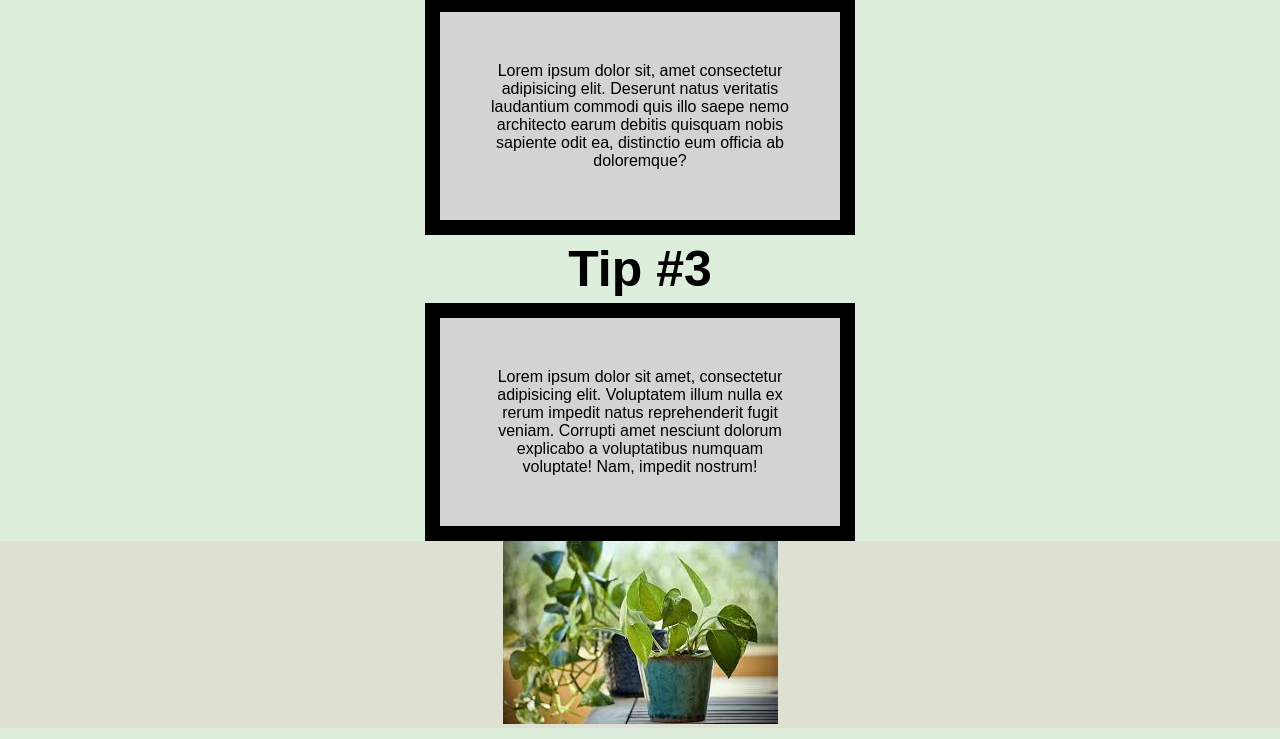
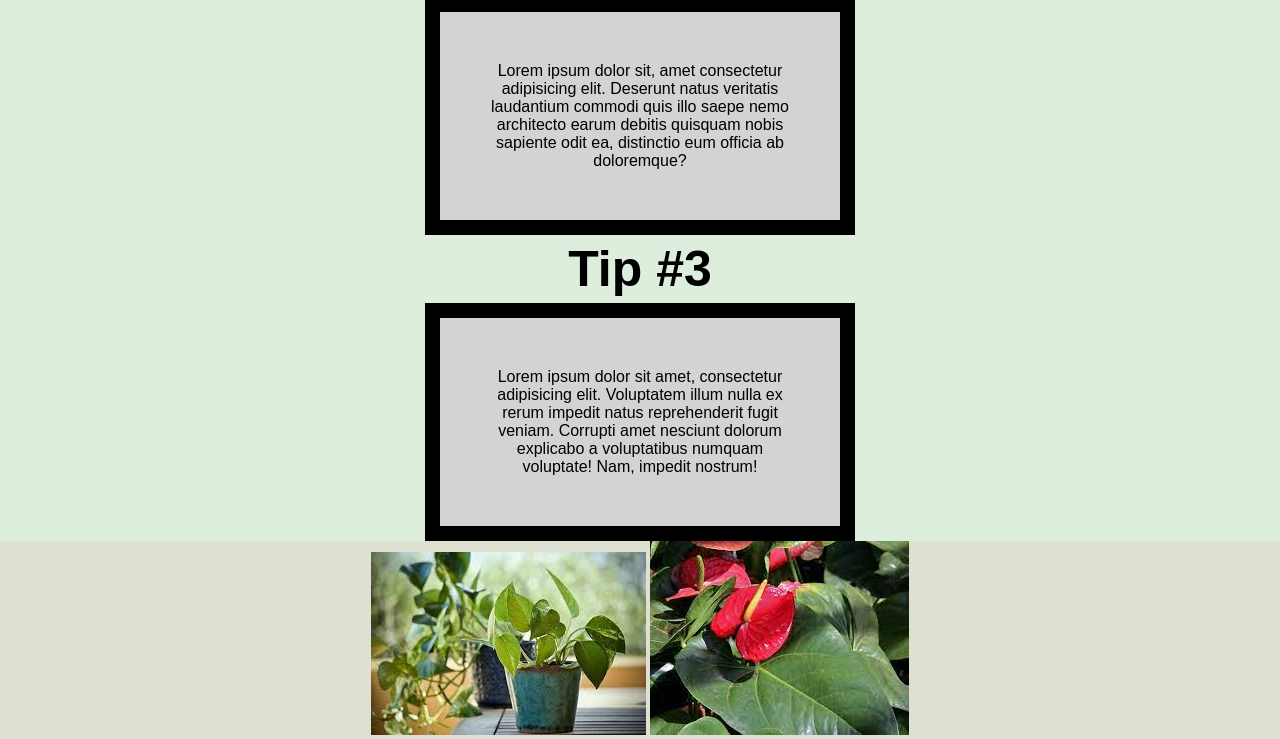
Before and after one commit to ginarivera/multipart-website, a plain HTML site: page careguide.html in a window 1280 px wide. Shown: the part 604-1343 px from the top of the page. Drawn offline with Linux system fonts and the light colour scheme.

Commit message:
Update careguide.html

```diff
--- a/careguide.html
+++ b/careguide.html
@@ -38,6 +38,7 @@
     </section>
     <div class="careguidephoto">
         <img src="img/devilsivyplant.jpeg" alt="Devil's Ivy Plant">
+        <img src="img/anthuriumplant.jpeg" alt="Anthurium Plant">
     </div>
 </body>
 
```
